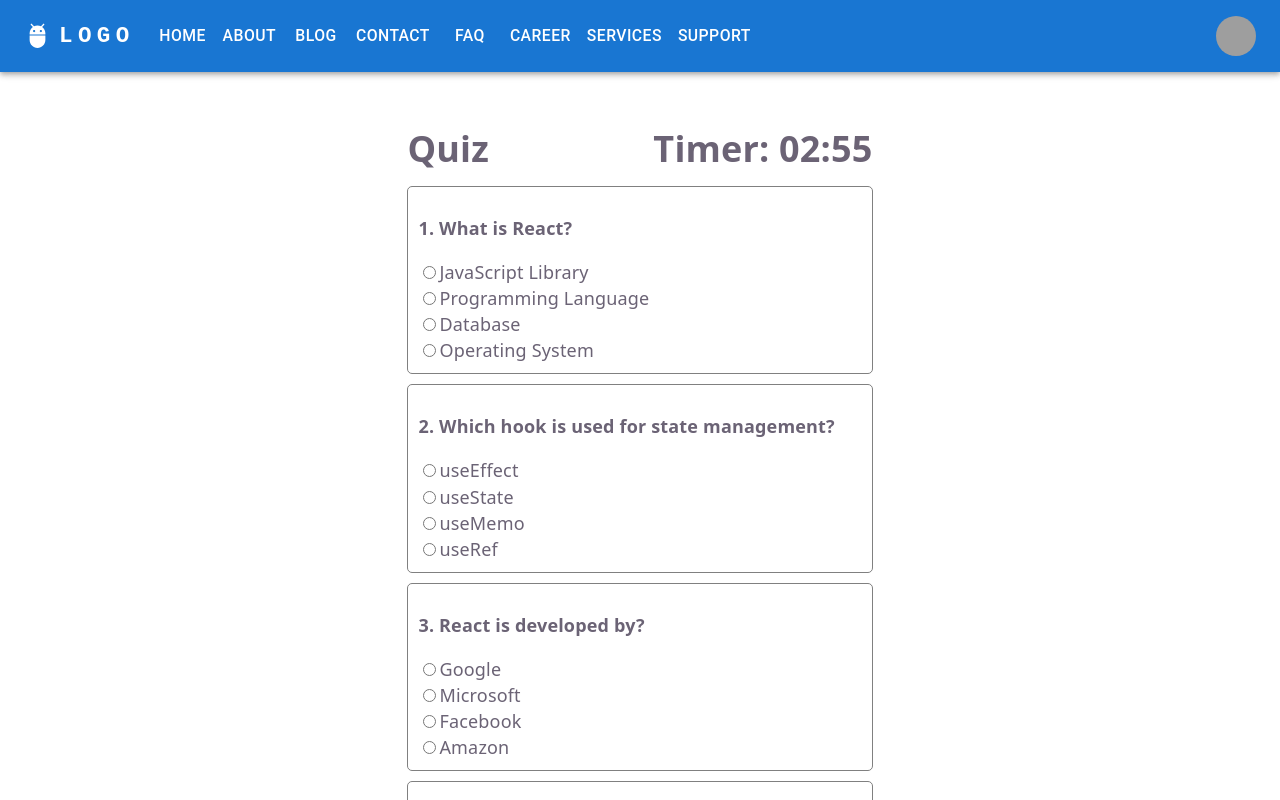
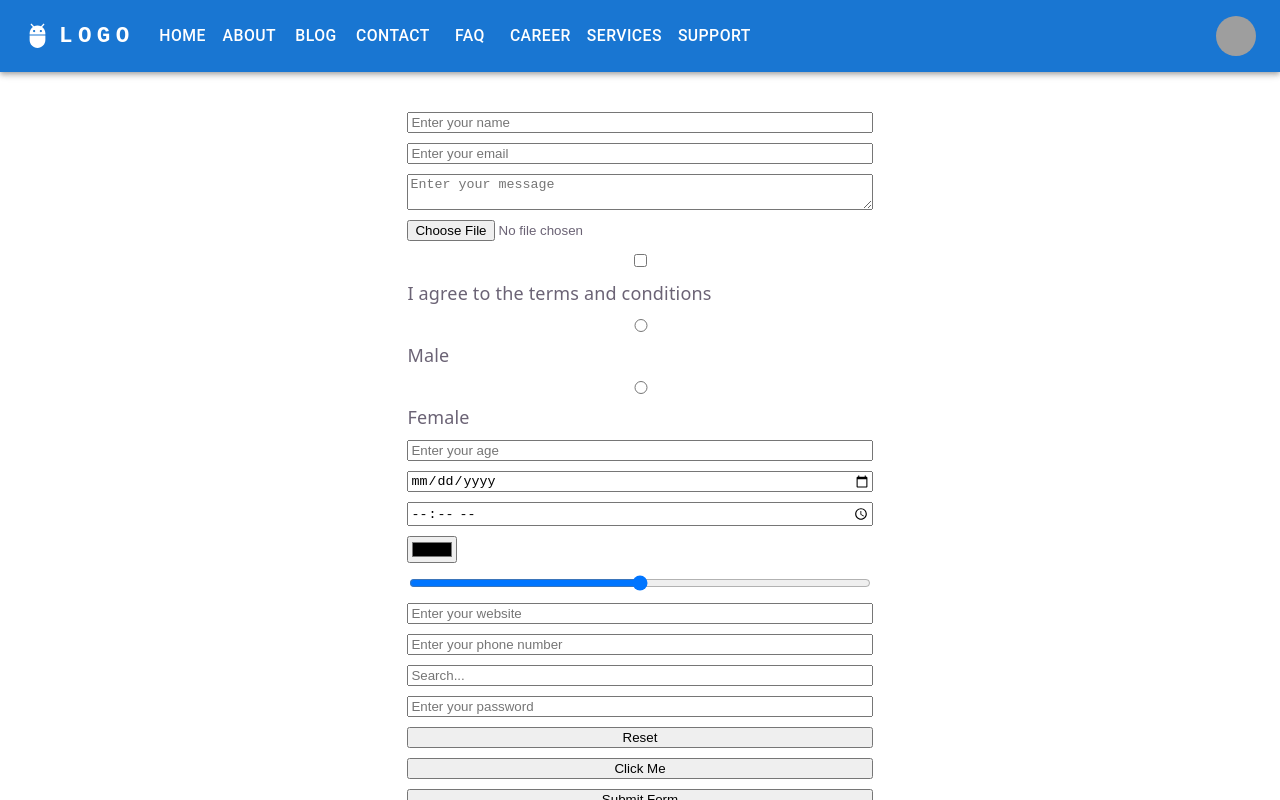
Before and after one commit to rashid-husain/sample-applications, a React (Vite) app: page /contact in a window 1280 px wide. Shown: the top 800 px of the page. Built offline with nearby package versions, Linux system fonts and the light colour scheme; grey boxes are pictures that could not be loaded.

Commit message:
worked on form control

```diff
--- a/src/pages/contact.jsx
+++ b/src/pages/contact.jsx
@@ -40,6 +40,30 @@ const Contact = () => {
 
     return(
         <>
+            <form style={{ display: 'flex', flexDirection: 'column', gap: '10px', marginTop: '20px' }}>
+
+            <input type="text" placeholder='Enter your name' />
+            <input type="email" placeholder='Enter your email' />
+            <textarea placeholder='Enter your message'></textarea>
+            <input type="file" />
+            <input type="checkbox" /> I agree to the terms and conditions
+            <input type="radio" name="gender" value="male" /> Male
+            <input type="radio" name="gender" value="female" /> Female
+            <input type="number" placeholder='Enter your age' />
+            <input type="date" />
+            <input type="time" />
+            <input type="color" />
+            <input type="range" min="0" max="100" />
+            <input type="url" placeholder='Enter your website' />
+            <input type="tel" placeholder='Enter your phone number' />
+            <input type="search" placeholder='Search...' />
+            <input type="password" placeholder='Enter your password' />
+            <input type="hidden" value="hiddenValue" />
+            <button type="reset">Reset</button>
+            <button type="button" onClick={() => alert('Button clicked!')}>Click Me</button>
+            <button type="submit">Submit Form</button>
+            </form>
+
             <div style={{ display: 'flex', gap: '10px', marginTop: '20px', flexDirection: 'row', justifyContent: 'space-between' }}>
                 <h1>Quiz</h1>
                 <h1>Timer: {minute < 10 ? `0${minute}` : minute}:{second < 10 ? `0${second}` : second}</h1>
```
